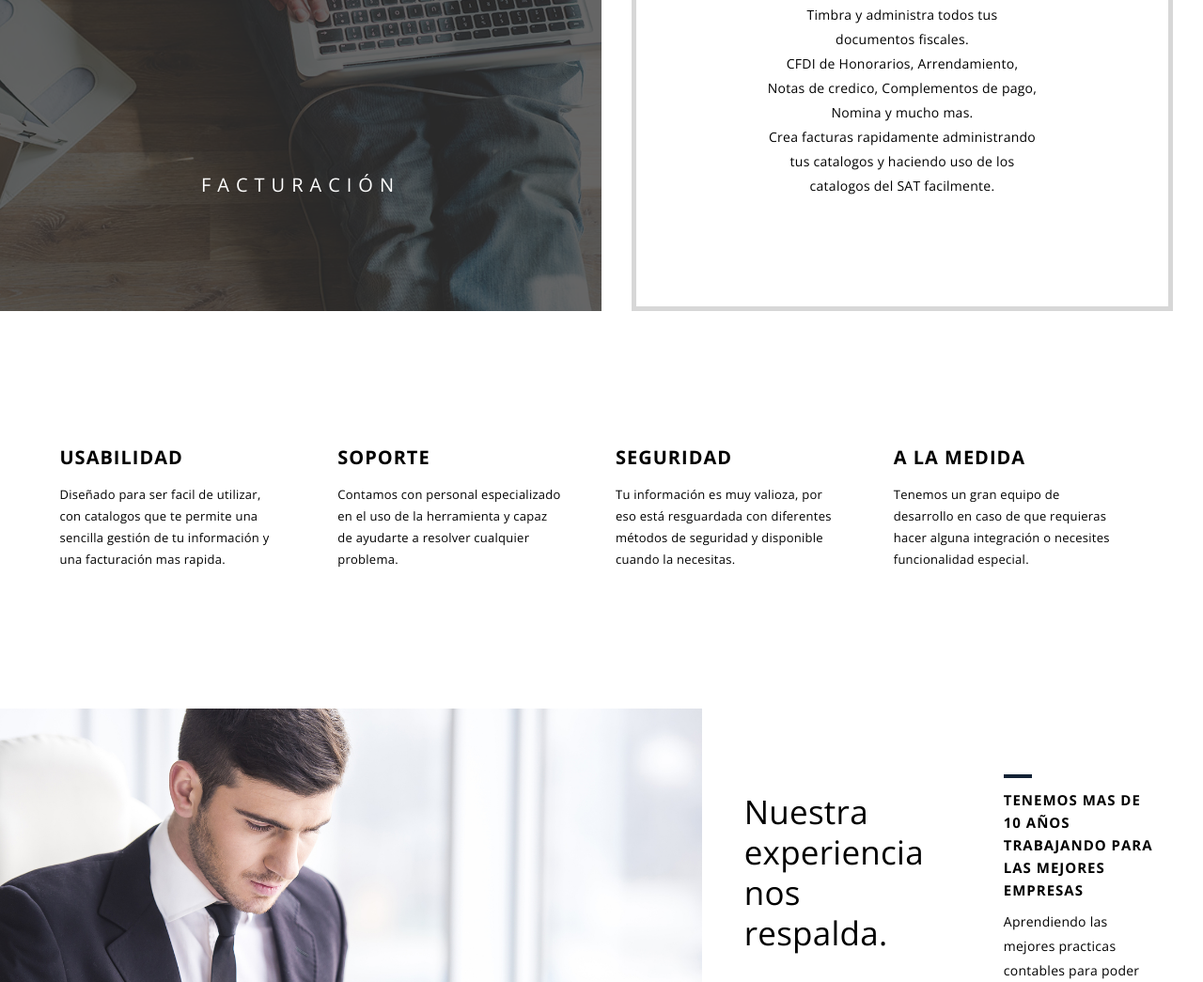
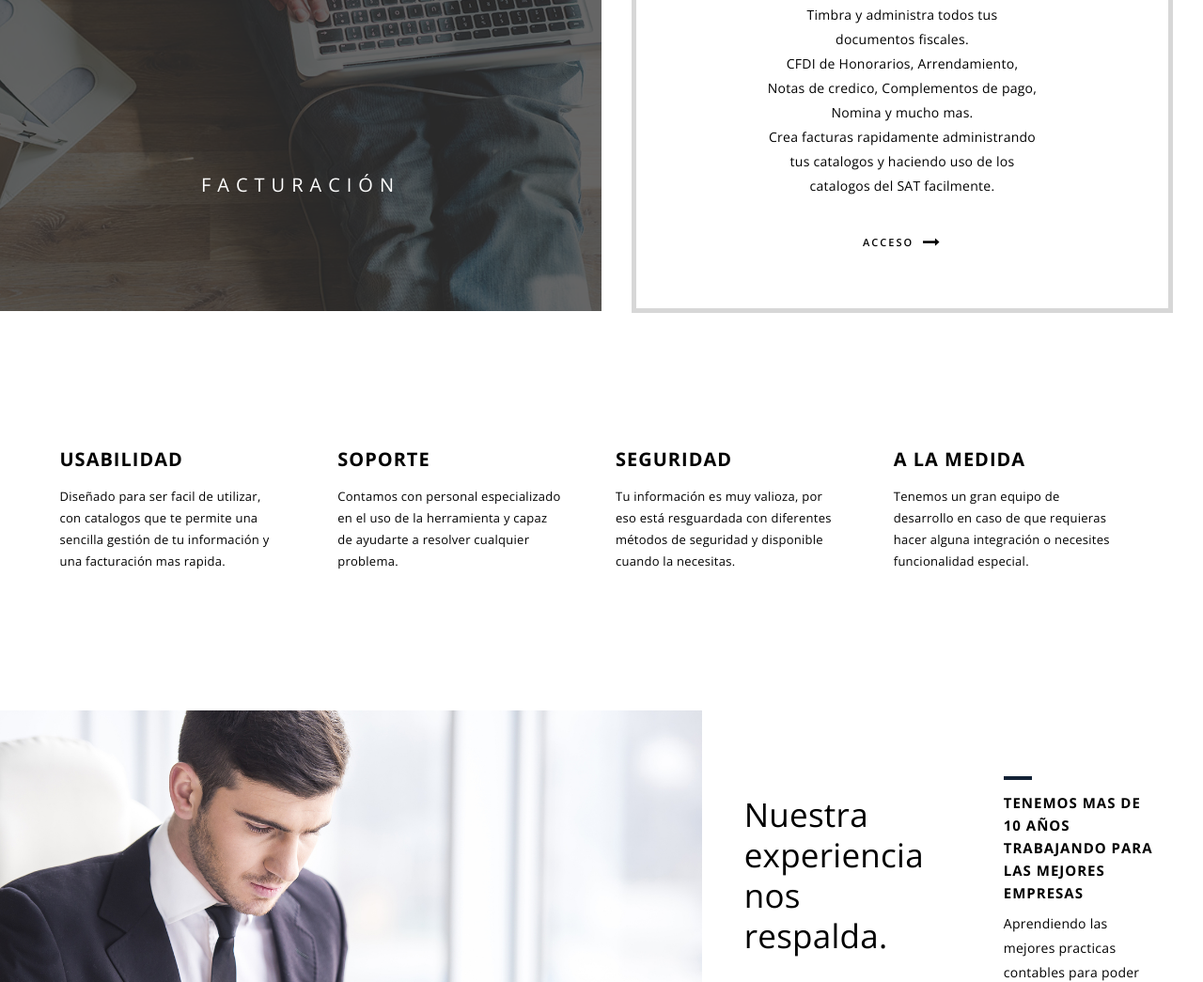
Before and after one commit to eislasq/facturabilidad, a plain HTML site: page index.html in a window 1280 px wide. Shown: the part 1205-2250 px from the top of the page at 94% size. Drawn offline with nearby package versions, Linux system fonts and the light colour scheme.

Commit message:
Nuevo boton de acceso.

```diff
--- a/index.html
+++ b/index.html
@@ -93,7 +93,7 @@
                             <div class="slider-text-middle-main">
                                 <div class="slider-text-middle padding-left-right-px wow fadeIn">
                                     <p class="text-small font-weight-600 text-uppercase white-text letter-spacing-7 margin-three no-margin-top bg-deep-red highlight-link-text xs-line-height-18">Conoce nuestra aplicación</p>
-                                    <h1 class="white-text font-weight-100 letter-spacing-2">Crea tu cuenta gratis<br class="xs-display-none">y empieza a facturar de inmediato</h1>
+                                    <h1 class="white-text font-weight-100 letter-spacing-2">Crea tu cuenta gratis<br class="xs-display-none"> y empieza a facturar de inmediato</h1>
                                     <br>
                                     <a class="text-small highlight-link text-uppercase bg-white black-text" href="https://app.facturabilidad.com/refiere_promotor/media.buying@webmarketing-mx.com">Acceso <i class="fa fa-long-arrow-right extra-small-icon black-text"></i></a>
                                 </div>
@@ -149,6 +149,7 @@
                                             <br>
                                             Crea facturas rapidamente administrando tus catalogos y haciendo uso de los catalogos del SAT facilmente.
                                         </p>
+                                        <a class="text-small highlight-link text-uppercase bg-white black-text" href="https://app.facturabilidad.com/refiere_promotor/media.buying@webmarketing-mx.com">Acceso <i class="fa fa-long-arrow-right extra-small-icon black-text"></i></a>
 
 
                                     </div>
```
